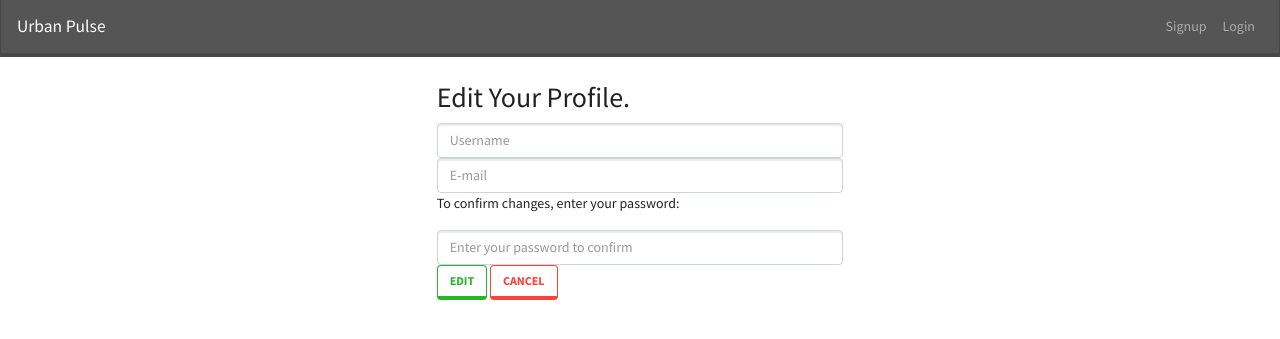
After one commit to srinipandiyan/Capstone-Urban-Pulse, a Flask app: template templates/user/edit.html in a window 1280 px wide. The commit adds this page. Shown: the top 339 px of the page. Run offline with Flask 3, Linux system fonts and the light colour scheme; the template is opened without the code that fills it: values that come from a table or form of the project are taken from there, others are empty; some libraries are stand-ins or nearby versions.

Commit message:
routes work v1

```diff
--- a/app.py
+++ b/app.py
@@ -4,7 +4,7 @@ from flask import Flask, render_template, request, flash, redirect, session, g,
 from flask_debugtoolbar import DebugToolbarExtension
 from sqlalchemy.exc import IntegrityError
 
-from forms import UserAddForm, LoginForm
+from forms import UserAddForm, LoginForm, UpdateUserForm
 from models import db, connect_db, User
 from urban import cities
 
@@ -147,13 +147,36 @@ def logout():
 def user_profile():
     """Display user profile"""
 
+    render_template('user/profile.html')
+
+@app.route("/user/edit", methods=["POST"])
+def edit_profile():
+    """Display and handle user profile update form"""
+
+    if not g.user:
+        flash("Access unauthorized.", "danger")
+        return redirect("/login")
+
+    user = g.user
+    form = UpdateUserForm(obj=user)
+
+    if form.validate_on_submit():
+        if User.authenticate(user.username, form.password.data):
+            #if valid authentication, access user model and update with form inputs
+            user.username = form.username.data
+            user.email = form.email.data
+
+            db.session.commit()
+            #redirect to user details page
+            flash("User profile updated.", "success")
+            return redirect("/user")
+
+        else: flash("Please try again. Incorrect password credenitials.", "danger")
+
+    #redisplay form on unsuccessful validation
+    return render_template('user/edit.html', form=form) #,user_id=user.id)
+
 #Search routes
-
-## @app.route("/search", methods=['GET', 'POST'])
-#def autocomplete():
-   # """Suggest cities for search functionality and get selected city for comparison"""
-    #if request.method == "GET":
-    #    return render_template("home.html", cities=cities)
 
 @app.route("/search/<string:city_id>", methods=['GET'])
 def search(city_id):
--- a/forms.py
+++ b/forms.py
@@ -25,5 +25,5 @@ class UpdateUserForm(FlaskForm):
     username = StringField('Username', validators=[DataRequired()])
     email = StringField('E-mail', validators=[DataRequired(), Email()])
     password = PasswordField('Password', validators=[Length(min=6)])
-    base_city = SelectField('Select Base City:', remove_option=True, coerce=int)
-    occupation = SelectField('Select Occupation:', remove_option=True, coerce=int)
+    #base_city = SelectField('Select Base City:', remove_option=True, coerce=int)
+    #occupation = SelectField('Select Occupation:', remove_option=True, coerce=int)
--- /dev/null
+++ b/templates/user/edit.html
@@ -0,0 +1,35 @@
+{% extends 'base.html' %}
+
+{% block content %}
+
+<div class="row justify-content-md-center">
+  <div class="col-md-4">
+    <h2 class="join-message">Edit Your Profile.</h2>
+    <form method="POST" id="profile_form">
+      {{ form.hidden_tag() }}
+
+      {% for field in form if field.widget.input_type != 'hidden' and field.name != 'password' %}
+        {% for error in field.errors %}
+          <span class="text-danger">{{ error }}</span>
+        {% endfor %}
+        {{ field(placeholder=field.label.text, class="form-control") }}
+      {% endfor %}
+
+      <p>To confirm changes, enter your password:</p>
+      {% if form.password.errors %}
+        {% for error in form.password.errors %}
+          <span class="text-danger">
+          {{ error }}
+        </span>
+        {% endfor %}
+      {% endif %}
+      {{ form.password(placeholder="Enter your password to confirm", class="form-control") }}
+        <div class="edit-btn-area">
+          <button class="btn btn-outline-success">Edit</button>
+          <a href="/user" class="btn btn-outline-danger">Cancel</a>
+        </div>
+    </form>
+  </div>
+</div>
+
+{% endblock %}
--- a/templates/user/login.html
+++ b/templates/user/login.html
@@ -7,8 +7,7 @@
   <div class="row justify-content-md-center">
   <div class="col-md-7 col-lg-5">
     <h2 class="join-message">Welcome back!</h2>
-
-      <form method="POST" id="user_form">
+    <form method="POST" id="login_form">
       {{ form.hidden_tag() }}
 
       {% for field in form if field.widget.input_type != 'hidden' %}
@@ -18,7 +17,7 @@
         {{ field(placeholder=field.label.text, class="form-control") }}
       {% endfor %}
 
-        <button class="btn btn-primary btn-block btn-lg">Log in</button>
+      <button class="btn btn-primary btn-lg btn-block">Login</button>
     </form>
   </div>
 </div>
--- a/templates/user/profile.html
+++ b/templates/user/profile.html
@@ -1,4 +1,6 @@
 {% extends 'base.html' %}
 
 {% block content %}
+<h2>This is {{g.user}}'s profile!</h2>
+<a href="/user/edit">Edit</a>
 {% endblock %}
--- a/templates/user/signup.html
+++ b/templates/user/signup.html
@@ -7,7 +7,7 @@
   <div class="row justify-content-md-center">
   <div class="col-md-7 col-lg-5">
     <h2 class="join-message">Join Urban Pulse</h2>
-    <form method="POST" id="user_form">
+    <form method="POST" id="signup_form">
       {{ form.hidden_tag() }}
 
       {% for field in form if field.widget.input_type != 'hidden' %}
```
Lines whose indentation alone changed are shown as unchanged.
